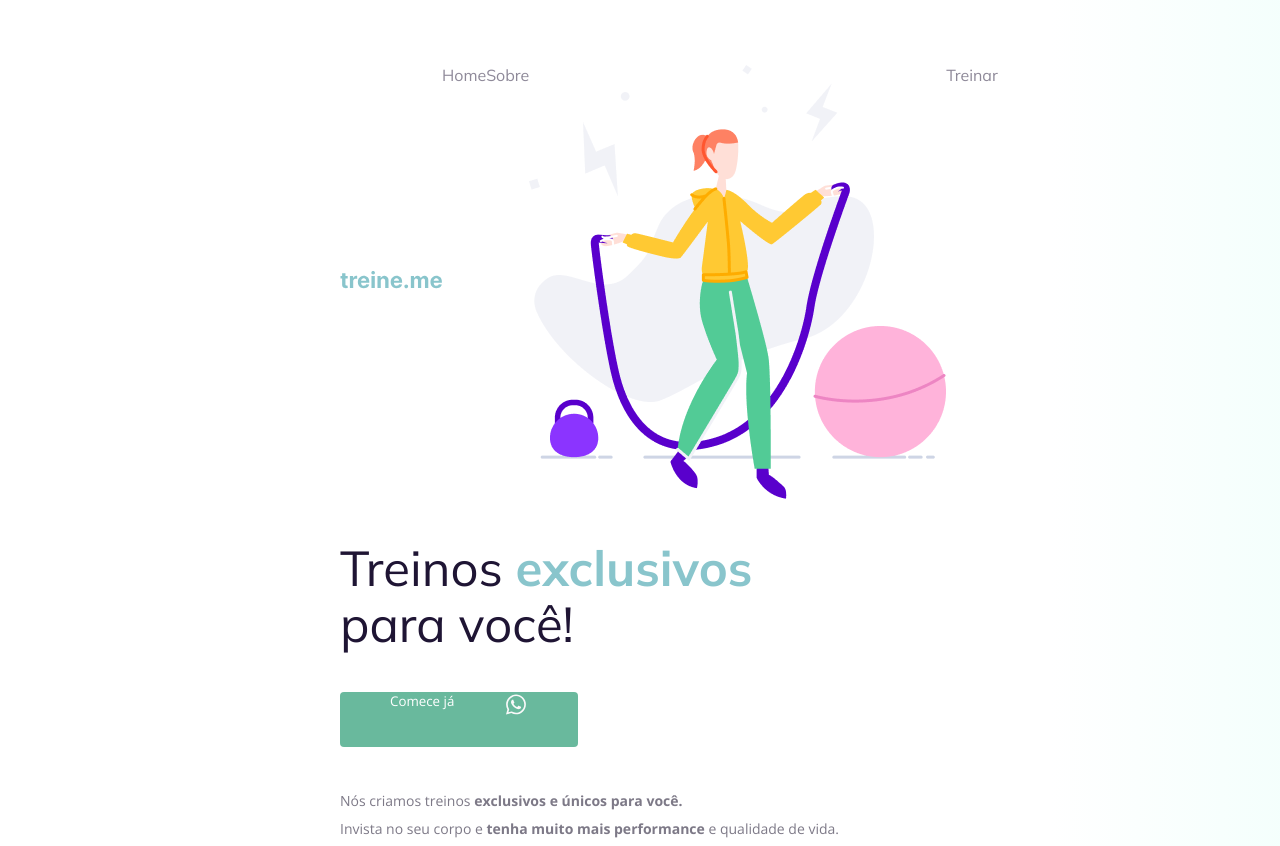
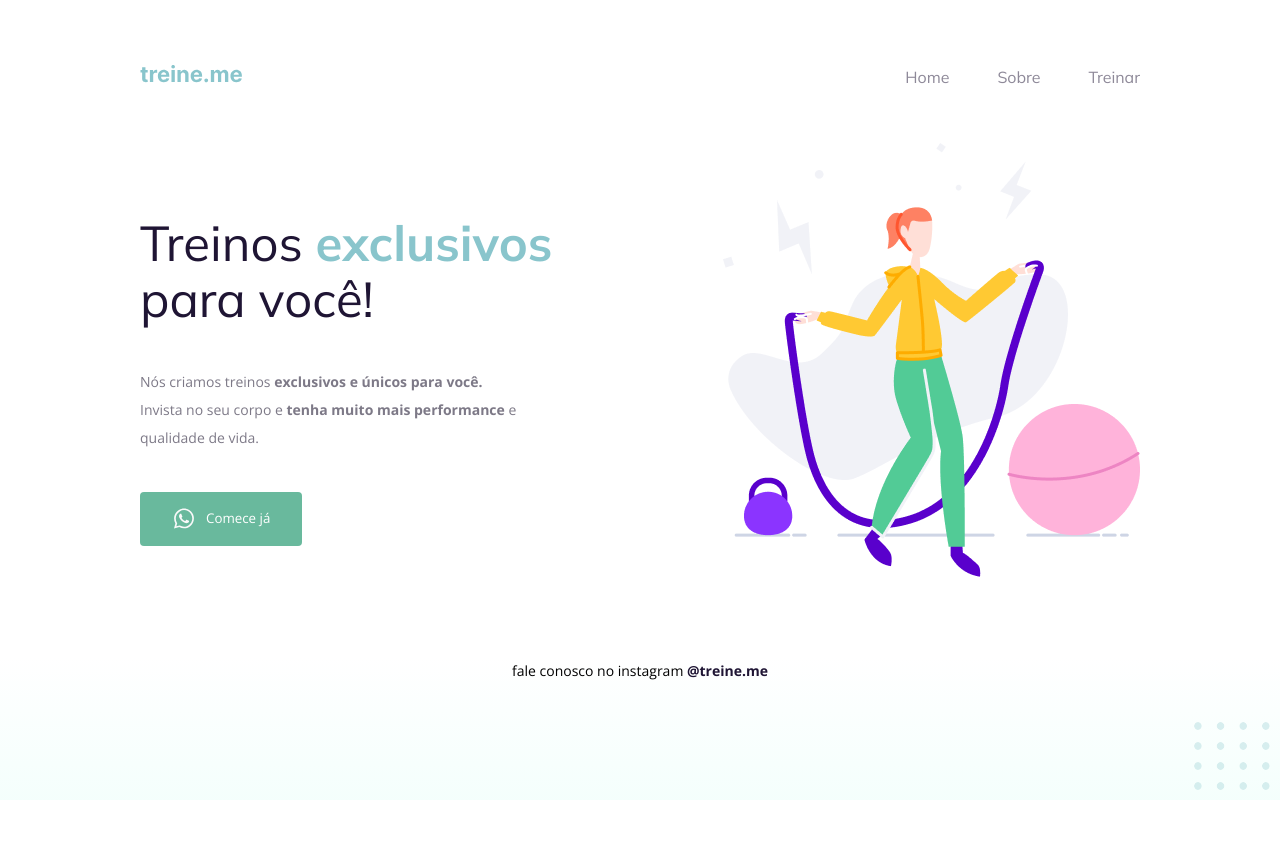
Before and after one commit to theSp4wn/rocketseat-stage-02-bug02, a plain HTML site: page index.html in a window 1280 px wide. Shown: the top 846 px of the page. After the commit the page ends 800 px from the top, so only its background shows below. Drawn offline with nearby package versions, Linux system fonts and the light colour scheme.

Commit message:
fix(website): fix bugs

```diff
--- a/index.html
+++ b/index.html
@@ -1,5 +1,6 @@
 <!DOCTYPE html>
 <html lang="pt-br">
+
 <head>
   <link rel="preconnect" href="https://fonts.googleapis.com">
   <link rel="preconnect" href="https://fonts.gstatic.com" crossorigin>
@@ -8,11 +9,13 @@
   <meta name="viewport" content="width=device-width, initial-scale=1.0" />
   <title>Treine me</title>
 
-    <link href="https://fonts.googleapis.com/css2?family=Mulish:wght@400;700&family=Open+Sans:wght@400;700&display=swap" rel="stylesheet">
+  <link href="https://fonts.googleapis.com/css2?family=Mulish:wght@400;700&family=Open+Sans:wght@400;700&display=swap"
+    rel="stylesheet">
 
   <link rel="stylesheet" href="style.css">
 
 </head>
+
 <body>
   <div class="page">
     <nav>
@@ -22,7 +25,6 @@
       <ul>
         <li><a href="#">Home</a></li>
         <li><a href="#">Sobre</a></li>
-            <img src="images/img.png" alt="Desenho de uma mulher pulando corta numa academia.">
         <li><a href="#">Treinar</a></li>
       </ul>
     </nav>
@@ -30,18 +32,20 @@
     <main>
       <section>
         <h1>Treinos <span>exclusivos</span> para você!</h1>
-            <button>
-              Comece já
-              <img src="images/whats.svg" alt="Ícone do whatsapp">
-
-            </button>
 
         <p>
           Nós criamos treinos <strong>exclusivos e únicos para você.</strong></br>
-              Invista no seu corpo e <strong>tenha muito mais performance</strong> e qualidade de vida.
+          Invista no seu corpo e <strong>tenha muito mais performance</strong> e </br>qualidade de vida.
         </p>
 
+        <button>
+          <img src="images/whats.svg" alt="Ícone do whatsapp">
+          Comece já
+        </button>
+
       </section>
+
+      <img src="images/img.png" alt="Desenho de uma mulher pulando corta numa academia.">
 
     </main>
 
@@ -53,4 +57,5 @@
   <img id="balls" src="images/balls.svg" alt="Bolinhas decorativas verdes no canto inferior direito da página.">
 
 </body>
+
 </html>
--- a/style.css
+++ b/style.css
@@ -3,27 +3,28 @@ body {
 
   font-family: "Open Sans", sans-serif;
 
-    background: linear-gradient(90deg, rgb(227, 255, 248, 0) 82.08%, rgb(227, 255, 248, 0.38) 100%);
+  background: linear-gradient(180deg, rgb(227, 255, 248, 0) 82.08%, rgb(227, 255, 248, 0.38) 100%);
 
   min-height: 100vh;
 }
 
 .page {
-    width: 600px;
+  width: 1000px;
   margin: 0 auto;
   padding-top: 65px;
 }
 
 nav {
   display: flex;
-    justify-content: start;
   align-items: center;
+  justify-content: space-between;
 
   margin-bottom: 15px;
 }
 
 ul {
   display: flex;
+  gap: 48px;
   list-style: none;
   margin: 0;
   padding: 0;
@@ -63,6 +64,13 @@ body {
   font-weight: bold;
 }
 
+main {
+  display: flex;
+  justify-content: space-between;
+  align-items: center;
+  margin-top: 55px;
+}
+
 section p {
   font-size: 14px;
   line-height: 28px;
@@ -77,11 +85,13 @@ body {
 
   background: #69B99D;
   border: 0;
-    padding: 0 50px 30px;
+  padding: 14px 32px 15px 32px;
+  align-items: center;
 
   display: flex;
   justify-content: space-around;
-    gap: 50px;
+  text-align: center;
+  gap: 10px;
 
   border-radius: 4px;
 
@@ -106,6 +116,7 @@ body {
 }
 
 #balls {
+  position: fixed;
   bottom: 0;
   right: 0;
 }
```
Lines whose indentation alone changed are shown as unchanged.
